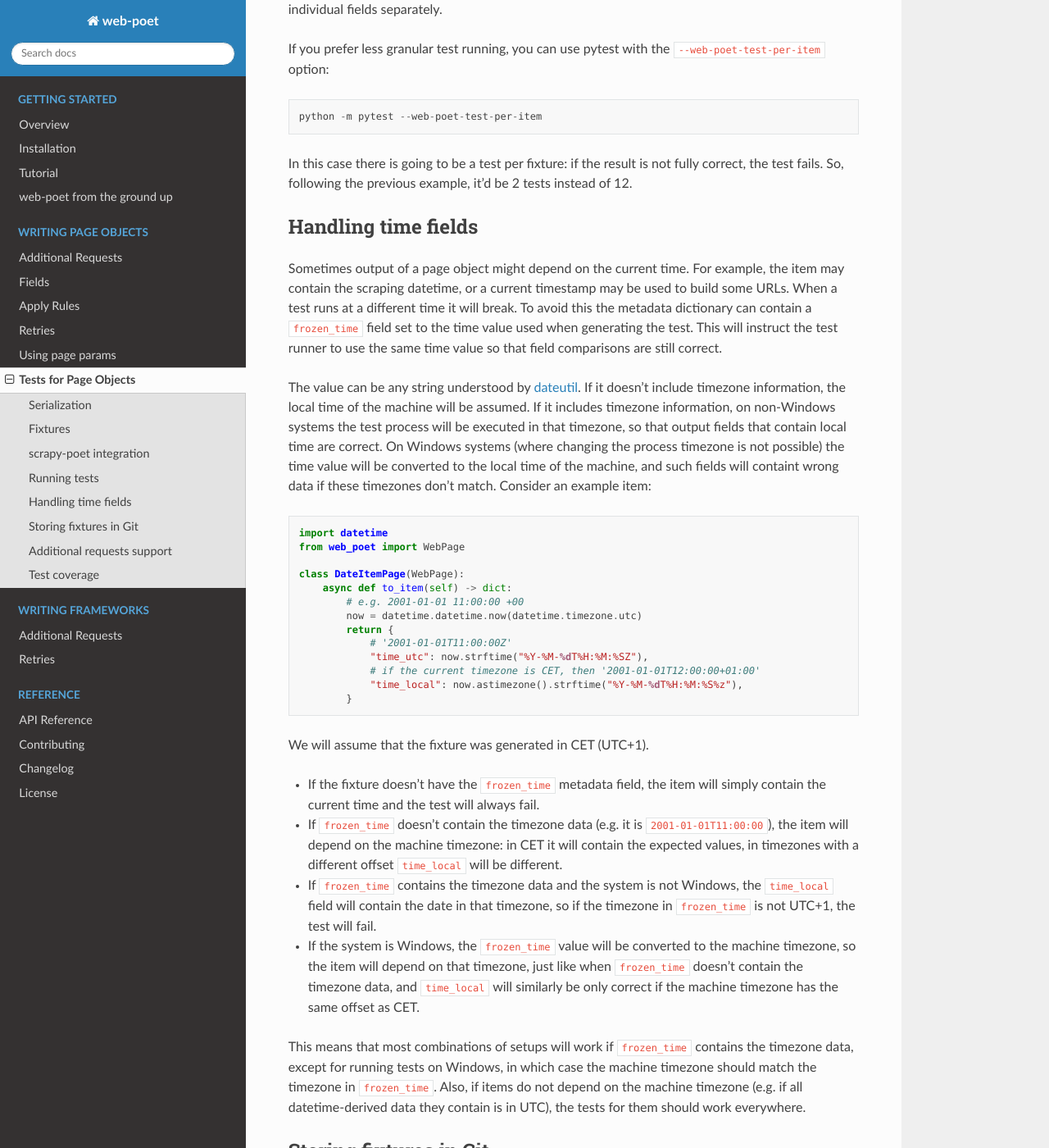
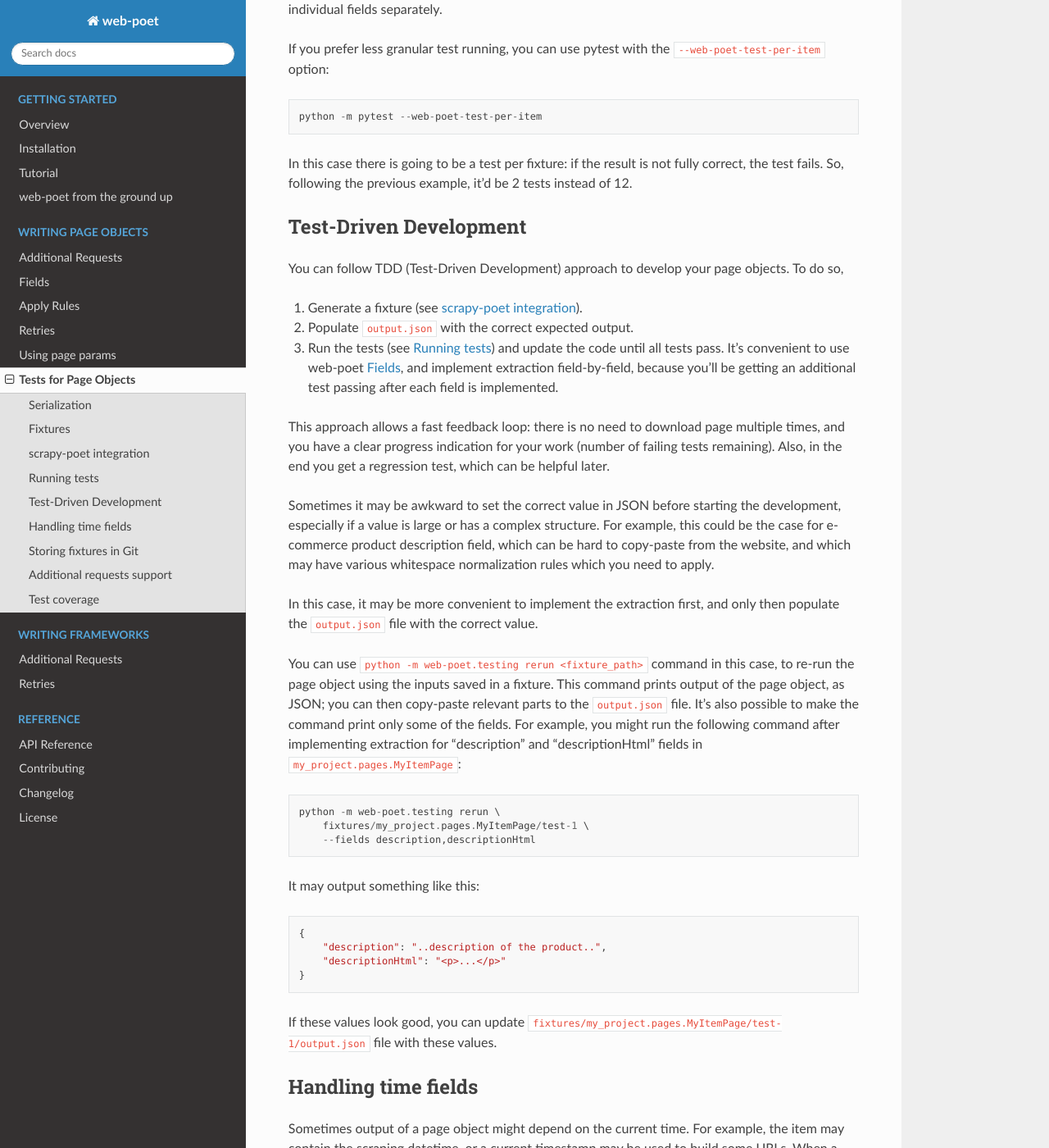
Before and after one commit to scrapinghub/web-poet, a Sphinx documentation site: the page built from docs/page-objects/testing.rst, in a window 1280 px wide and 1400 px high, scrolled down 2192 px. Shown: the whole window at 82% size. Built offline with Sphinx 7.4.7 and the Read the Docs theme 2.0.0, drawn with Linux system fonts in a browser that asks for light colours; some of the changed text lies outside the part shown.

Commit message:
docs for the new command

```diff
--- a/docs/page-objects/testing.rst
+++ b/docs/page-objects/testing.rst
@@ -53,7 +53,7 @@ that Page Object fully qualified class name. Each fixture is a directory inside
 it, that contains data for Page Object inputs and output::
 
     fixtures
-    └── my_project.po.MyItemPage
+    └── my_project.pages.MyItemPage
         ├── test-1
         │   ├── inputs
         │   │   ├── HttpResponse-body.html
@@ -100,6 +100,8 @@ It's available starting with scrapy-poet 0.8.0.
 
 .. _scrapy-poet: https://github.com/scrapinghub/scrapy-poet
 
+.. _web-poet-testing-pytest:
+
 Running tests
 =============
 
@@ -121,6 +123,56 @@ the ``--web-poet-test-per-item`` option::
 In this case there is going to be a test per fixture: if the result
 is not fully correct, the test fails. So, following the previous example,
 it'd be 2 tests instead of 12.
+
+Test-Driven Development
+=======================
+
+You can follow TDD (Test-Driven Development) approach to develop your
+page objects. To do so,
+
+1. Generate a fixture (see :ref:`web-poet-testing-scrapy-poet`).
+2. Populate ``output.json`` with the correct expected output.
+3. Run the tests (see :ref:`web-poet-testing-pytest`) and update the code
+   until all tests pass. It's convenient to use web-poet :ref:`fields`,
+   and implement extraction field-by-field, because you'll be getting
+   an additional test passing after each field is implemented.
+
+This approach allows a fast feedback loop: there is no need to download page
+multiple times, and you have a clear progress indication for your work
+(number of failing tests remaining). Also, in the end you get
+a regression test, which can be helpful later.
+
+Sometimes it may be awkward to set the correct value in JSON before starting
+the development, especially if a value is large or has a complex structure.
+For example, this could be the case for e-commerce product description field,
+which can be hard to copy-paste from the website, and which may have various
+whitespace normalization rules which you need to apply.
+
+In this case, it may be more convenient to implement the extraction first,
+and only then populate the ``output.json`` file with the correct value.
+
+You can use ``python -m web-poet.testing rerun <fixture_path>`` command
+in this case, to re-run the page object using the inputs saved in a fixture.
+This command prints output of the page object, as JSON; you can then copy-paste
+relevant parts to the ``output.json`` file. It's also possible to make
+the command print only some of the fields. For example, you might run the
+following command after implementing extraction for "description" and
+"descriptionHtml" fields in ``my_project.pages.MyItemPage``::
+
+    python -m web-poet.testing rerun \
+        fixtures/my_project.pages.MyItemPage/test-1 \
+        --fields description,descriptionHtml
+
+It may output something like this::
+
+    {
+        "description": "..description of the product..",
+        "descriptionHtml": "<p>...</p>"
+    }
+
+If these values look good, you can update
+``fixtures/my_project.pages.MyItemPage/test-1/output.json`` file
+with these values.
 
 .. _web-poet-testing-frozen_time:
 
```
